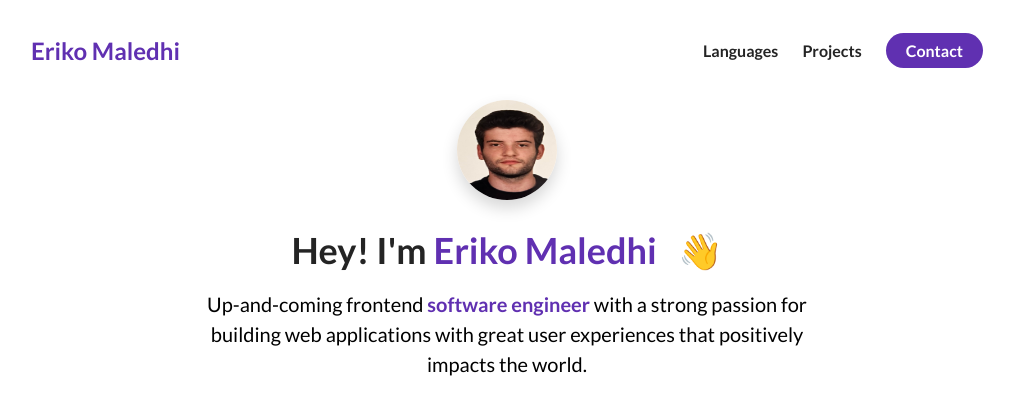
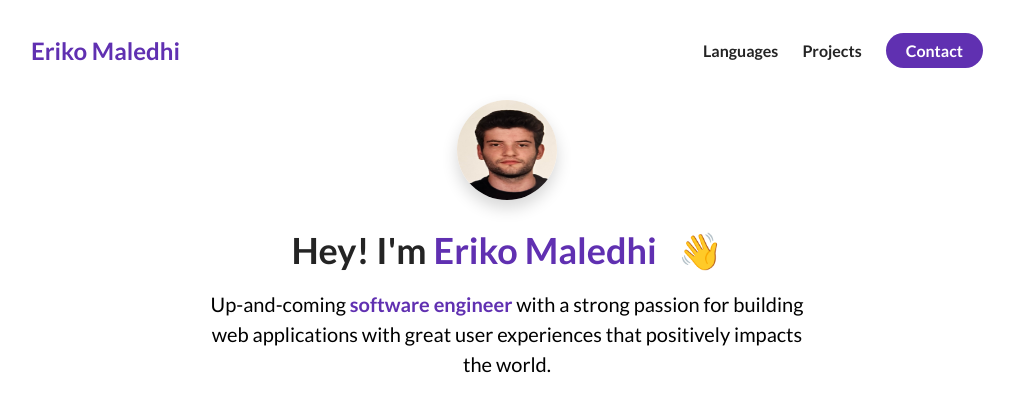
Before and after one commit to erikomaledhi/Old-Portofolio, a plain HTML site: page index.html in a window 1280 px wide. Shown: the top 404 px of the page, without its empty margins (133-1147 px from the left). Drawn offline with Linux system fonts and the light colour scheme.

Commit message:
updated resume

```diff
--- a/index.html
+++ b/index.html
@@ -55,7 +55,7 @@
               <span class="wave">👋</span>
             </h1>
             <p class="about-me__info--para">
-              Up-and-coming frontend
+              Up-and-coming
               <strong class="text--purple">software engineer</strong>
               with a strong passion for building web applications with great
               user experiences that positively impacts the world.
```
Also changed, not shown: 1 other file.
